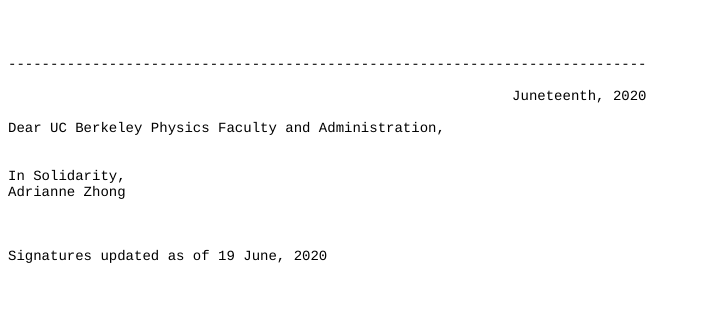
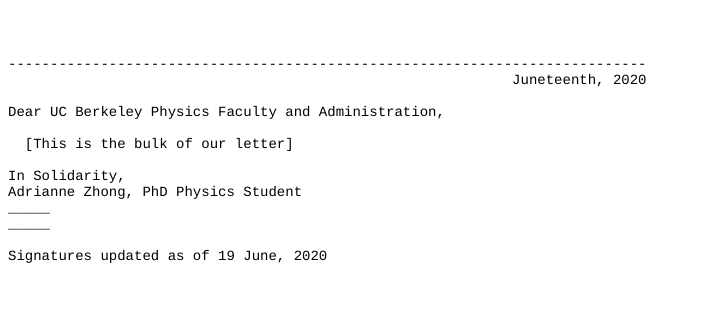
Before and after one commit to berkeleyphysicsstudent/berkeleyphysicsstudent.github.io, a plain HTML site: page index.html in a window 1280 px wide. Shown: the whole page, without its empty margins (0-701 px from the left). Drawn offline with Linux system fonts and the light colour scheme.

Commit message:
Update index.html

```diff
--- a/index.html
+++ b/index.html
@@ -18,17 +18,18 @@
 
 
 ----------------------------------------------------------------------------
-
                                                             Juneteenth, 2020
 
 Dear UC Berkeley Physics Faculty and Administration,
 
+  [This is the bulk of our letter]
 
 In Solidarity,
-Adrianne Zhong
-
-
+Adrianne Zhong, PhD Physics Student
+_____
+_____
 
 Signatures updated as of 19 June, 2020
 
+
 </body></html>
```
